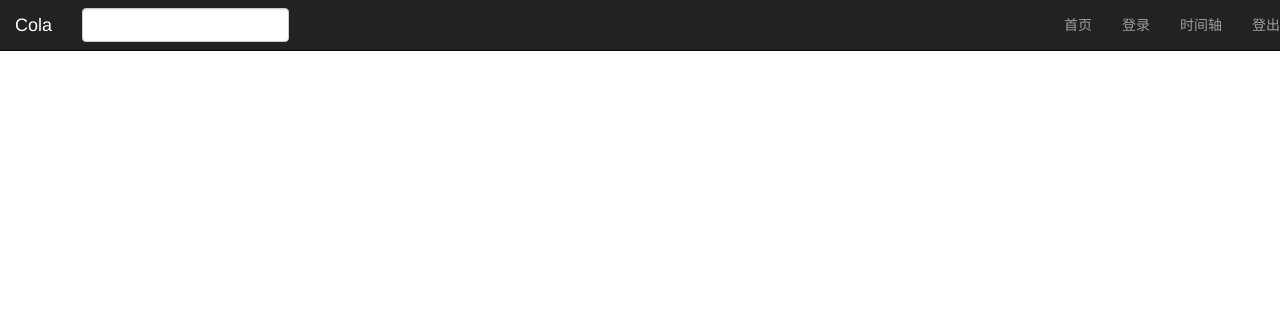
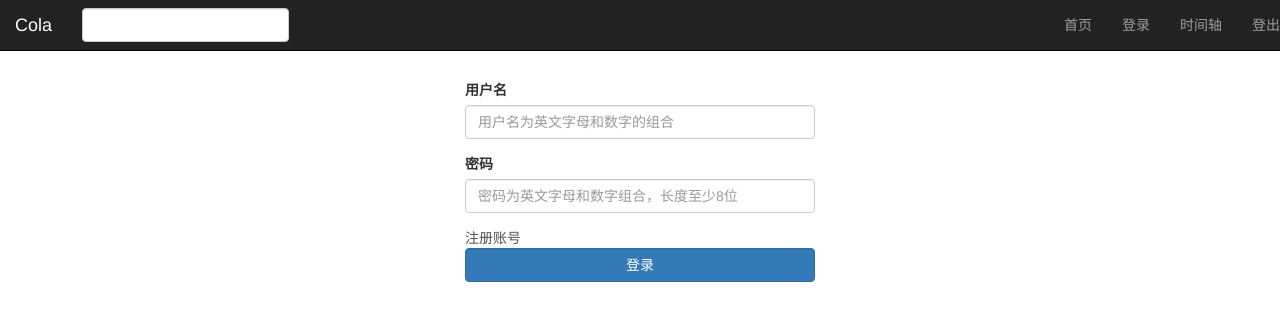
Before and after one commit to xiaoxuncle/cola, a Django app: page /auth/signin/ in a window 1280 px wide. Shown: the top 321 px of the page. Run offline with Django 3.2, Linux system fonts and the light colour scheme; some libraries are stand-ins or nearby versions.

Commit message:
修改样式

```diff
--- a/authentication/forms.py
+++ b/authentication/forms.py
@@ -10,10 +10,10 @@ class SigninForm(forms.Form):
         'wrong_password':'密码错误！'
     }
     username = forms.CharField(required=True, max_length=20, strip=True,
-        widget=forms.TextInput(attrs={'class':'form-control','placeholder':'输入你的用户名'}),
+        widget=forms.TextInput(attrs={'class':'form-control','placeholder':'用户名为英文字母和数字的组合'}),
         error_messages={'required':'邮箱不能为空！'})
     password = forms.CharField(required=True, max_length=20, min_length=6,
-        widget=forms.PasswordInput(attrs={'class':'form-control','placeholder':'输入你的密码'}),
+        widget=forms.PasswordInput(attrs={'class':'form-control','placeholder':'密码为英文字母和数字组合，长度至少8位'}),
         error_messages={'required':'密码不能为空！'})
 
     def clean_username(self):
--- a/cola/settings.py
+++ b/cola/settings.py
@@ -1,4 +1,5 @@
 import os
+from unipath import Path
 
 # Build paths inside the project like this: os.path.join(BASE_DIR, ...)
 BASE_DIR = os.path.dirname(os.path.dirname(os.path.abspath(__file__)))
@@ -23,6 +24,7 @@ INSTALLED_APPS = [
     'django.contrib.sessions',
     'django.contrib.messages',
     'django.contrib.staticfiles',
+
     'articles',
     'authentication'
 ]
--- a/static/css/cola.css
+++ b/static/css/cola.css
@@ -23,6 +23,12 @@ ul li {
 .container {
 	margin-top: 80px;
 }
+.cell {
+	border: solid 1px black;
+	padding: 10px 0 3px 0;
+	border-radius: 5px;
+	margin-top: 5px;
+}
 .cell-title {
-
+	margin-left: 80px;
 }
--- a/templates/base.html
+++ b/templates/base.html
@@ -35,10 +35,8 @@
     </ul>
 </nav>
 <div class="container">
-    <div class="col-md-8 col-md-offset-2 text-center">
     {% block container %}
     {% endblock %}
-    </div>
 </div>
 </body>
 </html>
--- a/templates/index.html
+++ b/templates/index.html
@@ -1,14 +1,16 @@
 {% extends 'base.html' %}
 {% block title %}Cola{% endblock%}
 {% block container %}
+<div class="col-md-6 col-min-6 col-md-offset-3 col-min-offset-3 text-center">
     {% for article in articles %}
     <div class="cell">
-        <div class="cell-title text-left col-md-offset-3"><a href="/articles/{{article.id}}">{{article.title}}</a></div>
+        <div class="cell-title text-left"><a href="/articles/{{article.id}}">{{article.title}}</a></div>
         <div class="cell-info">
             <p><a href="#">{{ article.node }}</a> | <a href="#">{{article.create_user}}</a> | {{article.create_date}} | 最后回复来自 <a href="#">argsno</a></p>
         </div>
     </div>
     {% endfor %}
+</div>
 {% endblock %}
 {% block right %}
 {% endblock %}
--- a/templates/signin.html
+++ b/templates/signin.html
@@ -1,71 +1,31 @@
 {% extends 'base.html' %}
-{% block title %}登录Fuck V2EX{% endblock %}
+{% block title %}登录Cola{% endblock %}
 {% block head %}
-<style>
-    .login-form {
-        /*margin-top:100px;*/
-    }
-    .login-form input {
-        width:300px;
-        margin:0 auto;
-    }
-    .login-form .input-label {
-        width:300px;
-        margin:0 auto;
-    }
-    .error-message {
-        width: 300px;
-        margin:0 auto;
-    }
-    .form-top-title {
-        text-align: center;
-        font-size: 30px;
-        padding: 20px 0px 20px 0px;
-    }
-    .info-form {
-    padding-top: 50px;
-    background-color: #F6F6F6;
-    width: 500px;
-    height: 300px;
-    }
-    .signup-link {
-        margin: 0 auto;
-        width: 300px;
-        text-align: right;
-        margin-bottom: 5px;
-    }
-</style>
 {% endblock %}
-{% block middle %}
-
-<div class="form-top-title">
-    Fuck V2EX
-</div>
-
+{% block container %}
+<div class="col-md-4 col-md-offset-4">
 <div class="info-form">
-
 <form method="post"  class="login-form">
     {% csrf_token %}
     <div class="form-group">
-        <div class="input-label">用户名</div>
+        <label>用户名</label>
         {{ form.username }}
     </div>
     <div class="error-message">
         {{ form.username.errors }}
     </div>
     <div class="form-group">
-        <div class="input-label">密码</div>
+        <label>密码</label>
         {{ form.password }}
     </div>
     <div class="error-message">
         {{ form.password.errors }}
     </div>
-    <div class="signup-link">
-        <a href="/auth/signup">注册账号</a>
-    </div>
+    <a href="/auth/signup">注册账号</a>
     <div class="form-group">
         <input type="submit" class="form-control btn-primary" value="登录">
     </div>
 </form>
 </div>
+</div>
 {% endblock %}
```
Also changed, not shown: articles/templates/article.html (renamed from templates/article.html, +2 -43 lines), templates/signup.html (+7 -34 lines), articles/templates/add_article.html (renamed from templates/add_article.html).
